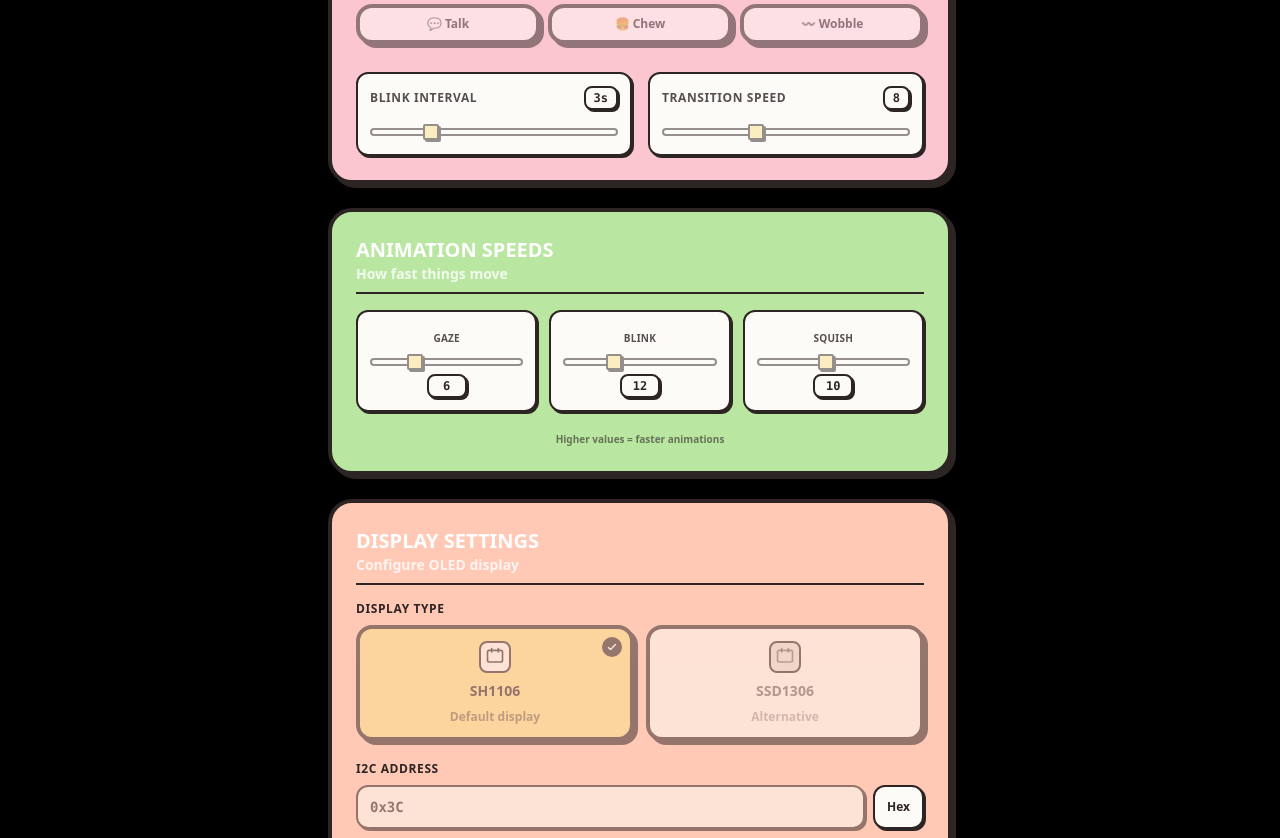
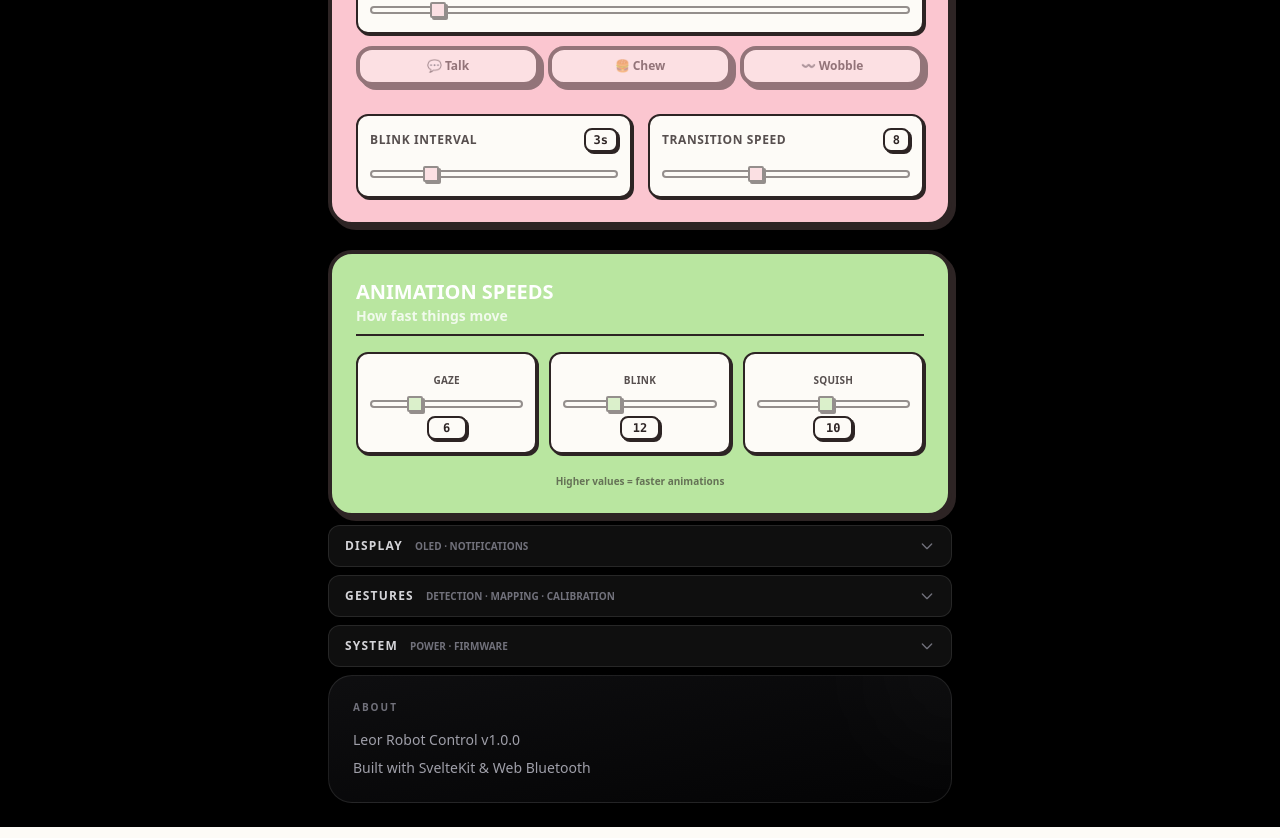
Before and after one commit to sanicxt/Leor, a SvelteKit app in the folder web/: page /settings in a window 1280 px wide. Shown: the part 1955-2793 px from the top of the page. Built offline with nearby package versions, Linux system fonts and the light colour scheme.

Commit message:
feat: Enhance settings UI with collapsible sections for improved navigation and organization

```diff
--- a/web/src/app.css
+++ b/web/src/app.css
@@ -179,7 +179,7 @@ input[type="range"].slider::-webkit-slider-thumb {
     width: 1rem;
     height: 1rem;
     border-radius: 0.125rem;
-    background-color: var(--color-bento-yellow);
+    background-color: var(--slider-thumb, var(--color-bento-yellow));
     box-shadow: 2px 2px 0px 0px var(--color-bento-border);
     cursor: pointer;
     border: 2px solid var(--color-bento-border);
@@ -205,7 +205,7 @@ input[type="range"].slider-thumb-only::-webkit-slider-thumb {
     width: 1rem;
     height: 1rem;
     border-radius: 0.125rem;
-    background-color: var(--color-bento-yellow);
+    background-color: var(--slider-thumb, var(--color-bento-yellow));
     box-shadow: 2px 2px 0px 0px var(--color-bento-border);
     cursor: pointer;
     border: 2px solid var(--color-bento-border);
--- a/web/src/lib/components/AppearanceSettings.svelte
+++ b/web/src/lib/components/AppearanceSettings.svelte
@@ -196,7 +196,7 @@
     </div>
 
     <!-- Eye Appearance Card -->
-    <div class="bento-card bg-bento-blue p-6 space-y-6">
+    <div class="bento-card bg-bento-blue p-6 space-y-6" style="--slider-thumb: var(--color-bento-blue)">
         <!-- Header -->
         <div class="mb-4 border-b-2 border-bento-border pb-2 flex items-center justify-between">
             <div>
@@ -324,7 +324,7 @@
     </div>
 
     <!-- Mouth & Animations Card -->
-    <div class="bento-card bg-bento-pink p-6 space-y-5">
+    <div class="bento-card bg-bento-pink p-6 space-y-5" style="--slider-thumb: var(--color-bento-pink)">
         <div class="mb-4 border-b-2 border-bento-border pb-2">
             <h2 class="text-xl font-black uppercase">Mouth & Animations</h2>
             <p class="text-sm font-bold opacity-80">
@@ -436,7 +436,7 @@
     </div>
 
     <!-- Animation Speeds Card -->
-    <div class="bento-card bg-bento-green p-6 space-y-5">
+    <div class="bento-card bg-bento-green p-6 space-y-5" style="--slider-thumb: var(--color-bento-green)">
         <div class="mb-4 border-b-2 border-bento-border pb-2">
             <h2 class="text-xl font-black uppercase">Animation Speeds</h2>
             <p class="text-sm font-bold opacity-80">How fast things move</p>
--- a/web/src/lib/components/BreathingControl.svelte
+++ b/web/src/lib/components/BreathingControl.svelte
@@ -47,7 +47,7 @@
     }
 </script>
 
-<div class="bento-card bg-bento-blue p-6 space-y-5">
+<div class="bento-card bg-bento-blue p-6 space-y-5" style="--slider-thumb: var(--color-bento-blue)">
     <!-- Header with Main Toggle -->
     <div class="mb-4 border-b-2 border-bento-border pb-2 flex items-center justify-between">
         <div>
--- a/web/src/lib/components/DisplaySettings.svelte
+++ b/web/src/lib/components/DisplaySettings.svelte
@@ -62,7 +62,7 @@
     }
 </script>
 
-<div class="bento-card bg-bento-peach p-6 space-y-5">
+<div class="bento-card bg-bento-peach p-6 space-y-5" style="--slider-thumb: var(--color-bento-peach)">
     <!-- Header -->
     <div class="mb-4 border-b-2 border-bento-border pb-2">
         <h2 class="text-xl font-black uppercase">Display Settings</h2>
--- a/web/src/lib/components/GestureSettings.svelte
+++ b/web/src/lib/components/GestureSettings.svelte
@@ -97,7 +97,7 @@
     }
 </script>
 
-<div class="bento-card bg-bento-peach p-6 space-y-6">
+<div class="bento-card bg-bento-peach p-6 space-y-6" style="--slider-thumb: var(--color-bento-peach)">
     <!-- Header -->
     <div class="mb-4 border-b-2 border-bento-border pb-2">
         <h2 class="text-xl font-black uppercase">Gesture Tuning</h2>
--- a/web/src/lib/components/NotificationSettings.svelte
+++ b/web/src/lib/components/NotificationSettings.svelte
@@ -14,7 +14,7 @@
     }
 </script>
 
-<div class="bento-card bg-bento-yellow p-6 space-y-5">
+<div class="bento-card bg-bento-yellow p-6 space-y-5" style="--slider-thumb: var(--color-bento-yellow)">
     <div class="mb-4 border-b-2 border-bento-border pb-2">
         <h2 class="text-xl font-black uppercase">Notifications</h2>
         <p class="text-sm font-bold opacity-80">Message, call & calendar overlay duration</p>
--- a/web/src/lib/components/PowerSettings.svelte
+++ b/web/src/lib/components/PowerSettings.svelte
@@ -87,7 +87,7 @@
     }
 </script>
 
-<div class="bento-card bg-bento-green p-6 space-y-5">
+<div class="bento-card bg-bento-green p-6 space-y-5" style="--slider-thumb: var(--color-bento-green)">
     <!-- Header -->
     <div class="mb-4 border-b-2 border-bento-border pb-2">
         <h2 class="text-xl font-black uppercase">Power Settings</h2>
--- a/web/src/lib/components/ShufflePanel.svelte
+++ b/web/src/lib/components/ShufflePanel.svelte
@@ -46,7 +46,7 @@
     }
 </script>
 
-<div class="bento-card bg-bento-pink p-6 space-y-6">
+<div class="bento-card bg-bento-pink p-6 space-y-6" style="--slider-thumb: var(--color-bento-pink)">
     <!-- Header -->
     <div class="mb-4 border-b-2 border-bento-border pb-2 flex items-center justify-between">
         <div>
--- a/web/src/routes/+page.svelte
+++ b/web/src/routes/+page.svelte
@@ -1,5 +1,5 @@
 <script lang="ts">
-  import { fly } from "svelte/transition";
+  import { fly, slide } from "svelte/transition";
   import { onMount } from "svelte";
   import MasterBackground from "$lib/components/MasterBackground.svelte";
   import AnimatedTabs from "$lib/components/AnimatedTabs.svelte";
@@ -34,8 +34,13 @@
     bleState,
   } from "$lib/ble.svelte";
 
-  let activeTab = $state("home"); // 'home' | 'settings' | 'gestures'
+  let activeTab = $state("home");
   let isDarkMode = $state(false);
+  let settingsActive = $state('appearance');
+
+  function settingsToggle(id: string) {
+    settingsActive = settingsActive === id ? '' : id;
+  }
 
   onMount(() => {
     // Initialize dark mode based on existing class or system preference
@@ -177,17 +182,58 @@
 
         </div>
       {:else if activeTab === "settings"}
-        <div in:fly={{ y: 20, duration: 300 }} class="space-y-6">
-          <div class="grid grid-cols-1 md:grid-cols-2 gap-6">
-            <ShufflePanel />
-            <GestureSettings />
-          </div>
-          <AppearanceSettings />
-          <DisplaySettings />
-          <BreathingControl />
-          <PowerSettings />
-          <ClockSettings />
-          <NotificationSettings />
+        <div in:fly={{ y: 20, duration: 300 }} class="space-y-4">
+          <!-- Appearance -->
+          <button
+            onclick={() => settingsToggle('appearance')}
+            class="bento-card w-full flex items-center justify-between px-5 py-3 bg-paper hover:shadow-[2px_2px_0px_0px_var(--color-bento-border)] transition-all"
+          >
+            <div class="flex items-center gap-3">
+              <span class="text-sm font-black uppercase">Appearance</span>
+              {#if settingsActive !== 'appearance'}
+                <span class="text-[10px] font-bold text-ink/30 uppercase">Shuffle · Eyes · Breathing</span>
+              {/if}
+            </div>
+            <svg class="w-4 h-4 text-ink transition-transform duration-200 {settingsActive === 'appearance' ? 'rotate-180' : ''}" fill="none" stroke="currentColor" viewBox="0 0 24 24">
+              <path stroke-linecap="round" stroke-linejoin="round" stroke-width="2" d="M19 9l-7 7-7-7" />
+            </svg>
+          </button>
+          {#if settingsActive === 'appearance'}
+            <div transition:slide={{ duration: 200 }} class="space-y-4">
+              <div class="grid grid-cols-1 md:grid-cols-2 gap-4">
+                <ShufflePanel />
+                <BreathingControl />
+              </div>
+              <AppearanceSettings />
+            </div>
+          {/if}
+
+          <!-- Display & System -->
+          <button
+            onclick={() => settingsToggle('system')}
+            class="bento-card w-full flex items-center justify-between px-5 py-3 bg-paper hover:shadow-[2px_2px_0px_0px_var(--color-bento-border)] transition-all"
+          >
+            <div class="flex items-center gap-3">
+              <span class="text-sm font-black uppercase">Display & System</span>
+              {#if settingsActive !== 'system'}
+                <span class="text-[10px] font-bold text-ink/30 uppercase">OLED · Clock · Power</span>
+              {/if}
+            </div>
+            <svg class="w-4 h-4 text-ink transition-transform duration-200 {settingsActive === 'system' ? 'rotate-180' : ''}" fill="none" stroke="currentColor" viewBox="0 0 24 24">
+              <path stroke-linecap="round" stroke-linejoin="round" stroke-width="2" d="M19 9l-7 7-7-7" />
+            </svg>
+          </button>
+          {#if settingsActive === 'system'}
+            <div transition:slide={{ duration: 200 }} class="space-y-4">
+              <div class="grid grid-cols-1 md:grid-cols-2 gap-4">
+                <DisplaySettings />
+                <ClockSettings />
+              </div>
+              <PowerSettings />
+              <NotificationSettings />
+              <GestureSettings />
+            </div>
+          {/if}
         </div>
       {:else if activeTab === "gestures"}
         <div in:fly={{ y: 20, duration: 300 }} class="space-y-6">
--- a/web/src/routes/settings/+page.svelte
+++ b/web/src/routes/settings/+page.svelte
@@ -1,4 +1,5 @@
 <script lang="ts">
+    import { slide } from "svelte/transition";
     import ShufflePanel from "$lib/components/ShufflePanel.svelte";
     import BreathingControl from "$lib/components/BreathingControl.svelte";
     import AppearanceSettings from "$lib/components/AppearanceSettings.svelte";
@@ -11,6 +12,12 @@
     import OtaPanel from "$lib/components/OtaPanel.svelte";
     import { base } from "$app/paths";
     import MasterBackground from "$lib/components/MasterBackground.svelte";
+
+    let active = $state('appearance');
+
+    function toggle(id: string) {
+        active = active === id ? '' : id;
+    }
 </script>
 
 <div
@@ -23,89 +30,122 @@
     <header
         class="border-b border-white/5 px-6 py-4 flex items-center gap-4 sticky top-0 bg-black/20 backdrop-blur-xl z-50"
     >
-        <!-- svelte-ignore a11y_consider_explicit_label -->
         <a
             href="{base}/"
             class="p-2 -ml-2 rounded-full hover:bg-white/5 text-zinc-400 hover:text-white transition-colors"
         >
-            <svg
-                xmlns="http://www.w3.org/2000/svg"
-                width="24"
-                height="24"
-                viewBox="0 0 24 24"
-                fill="none"
-                stroke="currentColor"
-                stroke-width="2"
-                stroke-linecap="round"
-                stroke-linejoin="round"><path d="m15 18-6-6 6-6" /></svg
-            >
+            <svg xmlns="http://www.w3.org/2000/svg" width="24" height="24" viewBox="0 0 24 24" fill="none" stroke="currentColor" stroke-width="2" stroke-linecap="round" stroke-linejoin="round"><path d="m15 18-6-6 6-6" /></svg>
         </a>
-        <h1
-            class="text-3xl font-bold bg-gradient-to-br from-white to-zinc-500 bg-clip-text text-transparent"
-        >
-            Settings
-        </h1>
+        <h1 class="text-3xl font-bold bg-gradient-to-br from-white to-zinc-500 bg-clip-text text-transparent">Settings</h1>
     </header>
 
-    <main class="p-4 sm:p-6 max-w-2xl mx-auto space-y-6 pb-32 relative z-10">
-        <section>
-            <ShufflePanel />
-        </section>
+    <main class="p-4 sm:p-6 max-w-2xl mx-auto pb-32 relative z-10">
+        <!-- Appearance -->
+        <div class="mb-2">
+            <button
+                onclick={() => toggle('appearance')}
+                class="w-full flex items-center justify-between px-4 py-3 rounded-xl border border-white/10 bg-white/[0.06] hover:bg-white/[0.10] transition-colors group"
+            >
+                <div class="flex items-center gap-3">
+                    <span class="text-xs font-bold text-zinc-300 uppercase tracking-widest transition-colors">Appearance</span>
+                    {#if active !== 'appearance'}
+                        <span class="text-[10px] font-bold text-zinc-500 uppercase">Shuffle · Eyes · Breathing</span>
+                    {/if}
+                </div>
+                <svg class="w-4 h-4 text-zinc-500 transition-transform duration-200 {active === 'appearance' ? 'rotate-180' : ''}" fill="none" stroke="currentColor" viewBox="0 0 24 24">
+                    <path stroke-linecap="round" stroke-linejoin="round" stroke-width="2" d="M19 9l-7 7-7-7" />
+                </svg>
+            </button>
+            {#if active === 'appearance'}
+                <div class="space-y-4 mt-4" transition:slide={{ duration: 200 }}>
+                    <ShufflePanel />
+                    <BreathingControl />
+                    <AppearanceSettings />
+                </div>
+            {/if}
+        </div>
 
-        <section>
-            <BreathingControl />
-        </section>
+        <!-- Display -->
+        <div class="mb-2">
+            <button
+                onclick={() => toggle('display')}
+                class="w-full flex items-center justify-between px-4 py-3 rounded-xl border border-white/10 bg-white/[0.06] hover:bg-white/[0.10] transition-colors group"
+            >
+                <div class="flex items-center gap-3">
+                    <span class="text-xs font-bold text-zinc-300 uppercase tracking-widest transition-colors">Display</span>
+                    {#if active !== 'display'}
+                        <span class="text-[10px] font-bold text-zinc-500 uppercase">OLED · Notifications</span>
+                    {/if}
+                </div>
+                <svg class="w-4 h-4 text-zinc-500 transition-transform duration-200 {active === 'display' ? 'rotate-180' : ''}" fill="none" stroke="currentColor" viewBox="0 0 24 24">
+                    <path stroke-linecap="round" stroke-linejoin="round" stroke-width="2" d="M19 9l-7 7-7-7" />
+                </svg>
+            </button>
+            {#if active === 'display'}
+                <div class="space-y-4 mt-4" transition:slide={{ duration: 200 }}>
+                    <DisplaySettings />
+                    <NotificationSettings />
+                </div>
+            {/if}
+        </div>
 
-        <section>
-            <AppearanceSettings />
-        </section>
+        <!-- Gestures -->
+        <div class="mb-2">
+            <button
+                onclick={() => toggle('gestures')}
+                class="w-full flex items-center justify-between px-4 py-3 rounded-xl border border-white/10 bg-white/[0.06] hover:bg-white/[0.10] transition-colors group"
+            >
+                <div class="flex items-center gap-3">
+                    <span class="text-xs font-bold text-zinc-300 uppercase tracking-widest transition-colors">Gestures</span>
+                    {#if active !== 'gestures'}
+                        <span class="text-[10px] font-bold text-zinc-500 uppercase">Detection · Mapping · Calibration</span>
+                    {/if}
+                </div>
+                <svg class="w-4 h-4 text-zinc-500 transition-transform duration-200 {active === 'gestures' ? 'rotate-180' : ''}" fill="none" stroke="currentColor" viewBox="0 0 24 24">
+                    <path stroke-linecap="round" stroke-linejoin="round" stroke-width="2" d="M19 9l-7 7-7-7" />
+                </svg>
+            </button>
+            {#if active === 'gestures'}
+                <div class="space-y-4 mt-4" transition:slide={{ duration: 200 }}>
+                    <GestureManager />
+                    <GestureSettings />
+                    <GestureCalibration />
+                </div>
+            {/if}
+        </div>
 
-        <section>
-            <DisplaySettings />
-        </section>
+        <!-- System -->
+        <div class="mb-2">
+            <button
+                onclick={() => toggle('system')}
+                class="w-full flex items-center justify-between px-4 py-3 rounded-xl border border-white/10 bg-white/[0.06] hover:bg-white/[0.10] transition-colors group"
+            >
+                <div class="flex items-center gap-3">
+                    <span class="text-xs font-bold text-zinc-300 uppercase tracking-widest transition-colors">System</span>
+                    {#if active !== 'system'}
+                        <span class="text-[10px] font-bold text-zinc-500 uppercase">Power · Firmware</span>
+                    {/if}
+                </div>
+                <svg class="w-4 h-4 text-zinc-500 transition-transform duration-200 {active === 'system' ? 'rotate-180' : ''}" fill="none" stroke="currentColor" viewBox="0 0 24 24">
+                    <path stroke-linecap="round" stroke-linejoin="round" stroke-width="2" d="M19 9l-7 7-7-7" />
+                </svg>
+            </button>
+            {#if active === 'system'}
+                <div class="space-y-4 mt-4" transition:slide={{ duration: 200 }}>
+                    <PowerSettings />
+                    <OtaPanel />
+                </div>
+            {/if}
+        </div>
 
-        <section>
-            <NotificationSettings />
-        </section>
-
-        <section>
-            <GestureManager />
-        </section>
-
-        <section>
-            <GestureSettings />
-        </section>
-
-        <section>
-            <GestureCalibration />
-        </section>
-
-        <section>
-            <PowerSettings />
-        </section>
-
-        <section>
-            <OtaPanel />
-        </section>
-
-        <!-- About Section -->
-        <section>
-            <div
-                class="bg-gradient-to-br from-zinc-900/60 to-zinc-950/40 border border-white/10 rounded-3xl p-6 backdrop-blur-xl text-zinc-400 text-sm space-y-2 relative overflow-hidden"
-            >
-                <div
-                    class="absolute top-0 right-0 w-32 h-32 bg-white/5 rounded-full blur-3xl -mr-16 -mt-16"
-                ></div>
-                <div class="mb-4">
-                    <h3
-                        class="text-zinc-500 text-[10px] font-bold tracking-[0.2em] uppercase"
-                    >
-                        About
-                    </h3>
-                </div>
-                <p>Leor Robot Control v1.0.0</p>
-                <p>Built with SvelteKit & Web Bluetooth</p>
+        <!-- About -->
+        <div class="bg-gradient-to-br from-zinc-900/60 to-zinc-950/40 border border-white/10 rounded-3xl p-6 backdrop-blur-xl text-zinc-400 text-sm space-y-2 relative overflow-hidden">
+            <div class="absolute top-0 right-0 w-32 h-32 bg-white/5 rounded-full blur-3xl -mr-16 -mt-16"></div>
+            <div class="mb-4">
+                <h3 class="text-zinc-500 text-[10px] font-bold tracking-[0.2em] uppercase">About</h3>
             </div>
-        </section>
+            <p>Leor Robot Control v1.0.0</p>
+            <p>Built with SvelteKit & Web Bluetooth</p>
+        </div>
     </main>
 </div>
```
